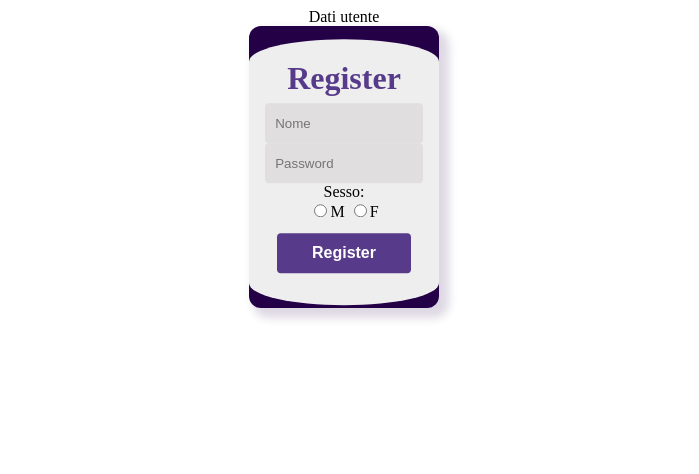
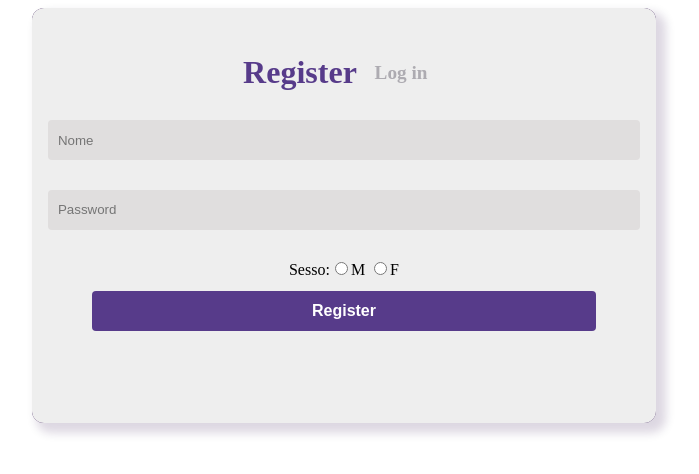
Before and after one commit to elite-23/esercizi, a Flask app: page / in a window 1280 px wide. Shown: the top 474 px of the page, without its empty margins (296-995 px from the left). Run offline with Flask 3, Linux system fonts and the light colour scheme.

Commit message:
completo

```diff
--- a/Python5-6/ServerWEBFS/static/styles/c.css
+++ b/Python5-6/ServerWEBFS/static/styles/c.css
@@ -1,37 +1,13 @@
 p{
     margin:0%
 }
-.main {
-    width:15%;
-    position: relative;
-
-    background-color: #240046;
-    max-height: 420px;
-    overflow: hidden;
-    border-radius: 12px;
-    box-shadow: 7px 7px 10px 3px #24004628;
-}
-
-#chk {
-    display: none;
-}
 
 form {
-
-    gap: 14px;
     padding: 16px;
 }
 
-.login {
-    z-index: 1;
-    position: absolute;
-    width: 100%;
-    height: 100%;
-}
-
-.login label {
-    margin: 5% 0 5%;
-    transform: scale(.6);
+a {
+    transition: .5s ease-in-out;
 }
 
 label {
@@ -44,7 +20,19 @@ label {
     transition: .5s ease-in-out;
 }
 
+
+/*Classes*/
+.main {
+    width:fit-content;
+    position: relative;
+    background-color: #eee;
+    overflow: hidden;
+    border-radius: 12px;
+    box-shadow: 7px 7px 10px 3px #24004628;
+}
+
 .input {
+    margin-bottom:5%;
     width: 100%;
     height: 40px;
     background: #e0dede;
@@ -54,12 +42,42 @@ label {
     border-radius: 4px;
 }
 
+
+/*Log in*/
+.login {
+    display: flex;
+    flex-direction: column;
+    justify-content: center;
+    align-items: center;
+    z-index: 1;
+    position: absolute;
+    width: 100%;
+    height: 100%;
+    background-color: #240046;
+}
+
+.login label {
+    margin: 5% 0 5%;
+    transform: scale(.6);
+}
+
+.login a{
+    color: #573b8a;
+    transform: scale(.6);
+
+}
+
+
+
 /*Register*/
 .register {
+    display: flex;
+    flex-direction: column;
+    justify-content: center;
+    align-items: center;
     position: relative;
     background: #eee;
-    border-radius: 60% / 10%;
-    transform: translateY(5%);
+    width: 100%;
     transition: .8s ease-in-out;
     z-index: 2;
 }
@@ -67,7 +85,19 @@ label {
 .register label {
     color: #573b8a;
     transform: scale(1);
-    margin:3% 0% 4% ;
+    margin: 5% 0 5%;
+}
+
+.register a{
+    color: #adabb1;
+    transform: scale(.6);
+
+}
+
+
+/*Switch*/
+#chk {
+    display: none;
 }
 
 #chk:checked ~ .register {
@@ -76,20 +106,29 @@ label {
 }
 
 #chk:checked ~ .register label {
-    transform: scale(.7);
-    margin: 10% 0 5%;
+    transform: scale(.6);
 }
+
+#chk:checked ~ .register a {
+    transform: scale(1.6);
+}
+
 #chk:checked ~ .login{
     z-index: 2;
 }
 
-
 #chk:checked ~ .login label {
     transform: scale(1);
-    margin: 5% 0 5%;
 }
-/*Button*/
-form .but {
+
+#chk:checked ~ .login a {
+    transform: scale(.6);
+}
+
+
+
+/*submit button*/
+form .btn {
     width: 85%;
     height: 40px;
     margin: 12px auto 10%;
@@ -103,6 +142,6 @@ form .but {
     transition: .2s ease-in;
 }
 
-form .but:hover {
+form .btn:hover {
     background-color: #6d44b8;
 }
--- a/Python5-6/ServerWEBFS/templates/index.html
+++ b/Python5-6/ServerWEBFS/templates/index.html
@@ -5,26 +5,25 @@
     </head>
     <body>
         <center>
-            <legend> Dati utente</legend>
             <div class="main">
                 <input type="checkbox" id="chk" aria-hidden="true">
                 <div class="login">
                     <form action="/accedi" method="get">
-                        <label for="chk" aria-hidden="true">Log in</label>
+                        <label for="chk" aria-hidden="true"><a>Register </a>Log in</label>
                         <input class="input" type="text" name="fnome" placeholder="Nome" required="">
                         <input class="input" type="password" name="fpassword" placeholder="Password" required="">
-                        <input class="but" type="submit" value="Log in">
+                        <input class="btn" type="submit" value="Log in">
                     </form>
                 </div>
 
                 <div class="register">
                     <form action="/registrati" method="get">
-                        <label for="chk" aria-hidden="true">Register</label>
+                        <label for="chk" aria-hidden="true">Register <a>Log in</a></label>
                         <input class="input" type="text" name="fnome" placeholder="Nome" required="">
                         <input class="input" type="password" name="fpassword" placeholder="Password" required="">
-                        Sesso:<p><input name="fsesso" type="radio" value="1">M
-                            <input name="fsesso" type="radio" value="2">F</p>
-                        <input class="but" type="submit" value="Register">
+                        Sesso:<input name="fsesso" type="radio" value="1">M
+                            <input name="fsesso" type="radio" value="2">F
+                        <input class="btn" type="submit" value="Register">
                     </form>
                 </div>
             </div>
```
Also changed, not shown: Python5-6/ServerWEBFS/templates/reg_ko.html (+7 -1 lines), Python5-6/ServerWEBFS/templates/reg_ok.html (+7 -1 lines), WEB1_FS/Lezio4/form.html (added, +65 -0 lines).
